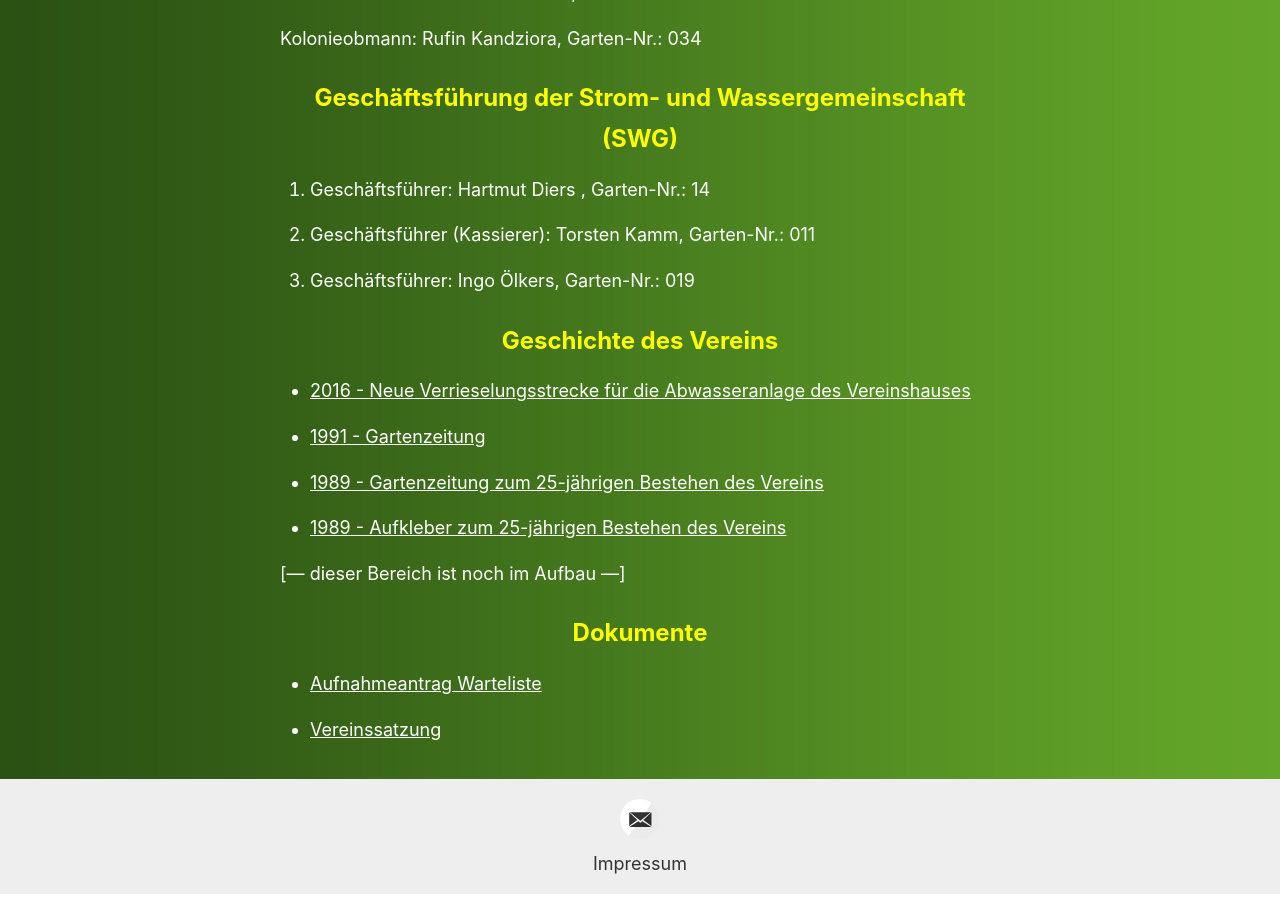
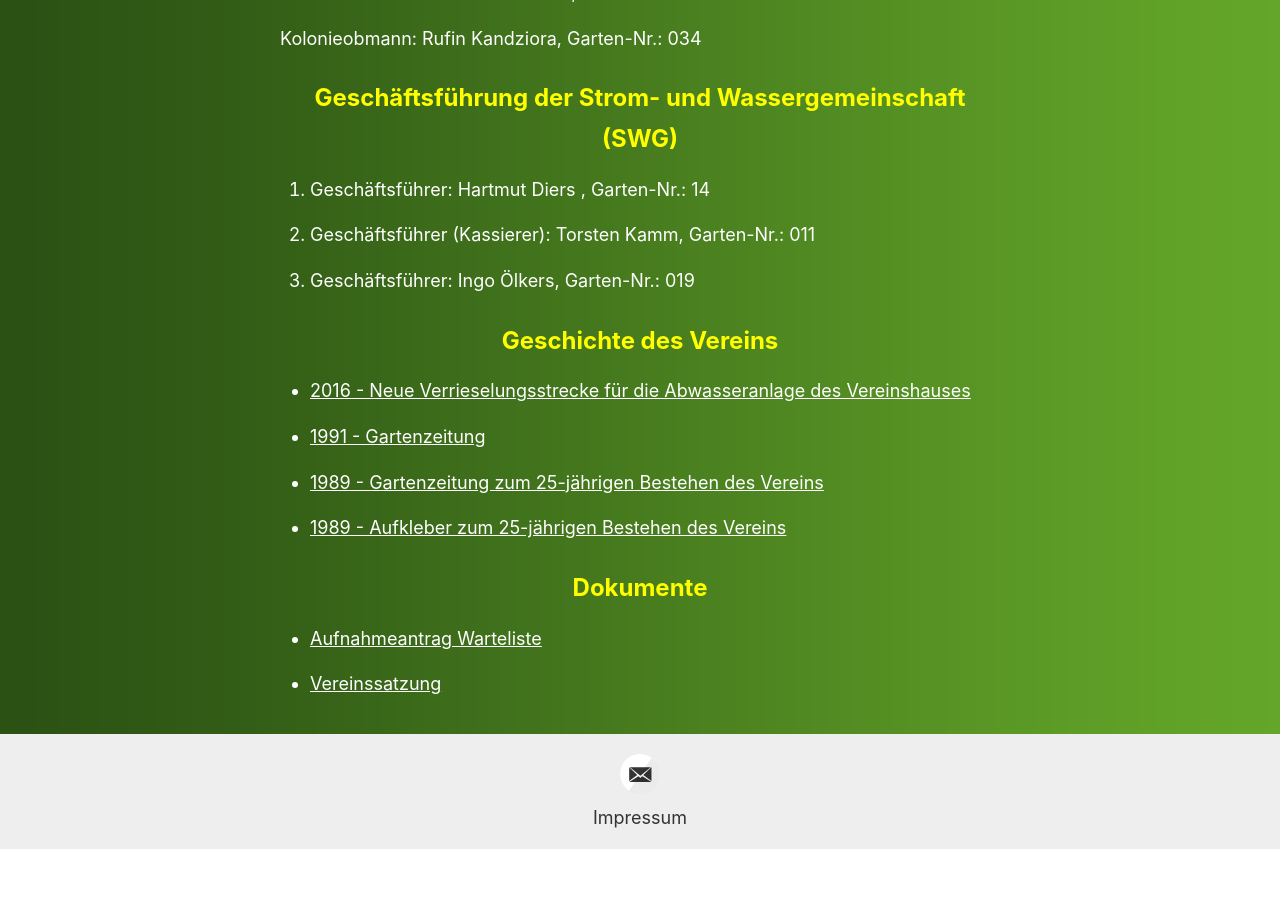
Before and after one commit to der-Frankie/kgv-website-dev.github.io, a Jekyll site: the page built from _pages/verein.md, in a window 1280 px wide and 900 px high, scrolled down 1409 px. Built offline with Jekyll 4.4.1, drawn with Linux system fonts in a browser that asks for light colours; after the commit the page ends 2263 px from its top, so only the background shows below that.

Commit message:
Update verein.md

```diff
--- a/_pages/verein.md
+++ b/_pages/verein.md
@@ -62,8 +62,6 @@ Kolonieobmann: Rufin Kandziora, Garten-Nr.: 034
 
 * [1989 - Aufkleber zum 25-jährigen Bestehen des Vereins]({{site.baseurl}}/dokumente/Aufkleber_zu_25_jaehrigen_Bestehen.pdf)
 
-[--- dieser Bereich ist noch im Aufbau ---]
-
 ## Dokumente
 
 * [Aufnahmeantrag Warteliste]({{site.baseurl}}/dokumente/2021_Aufnahme_Warteliste.doc)
```
